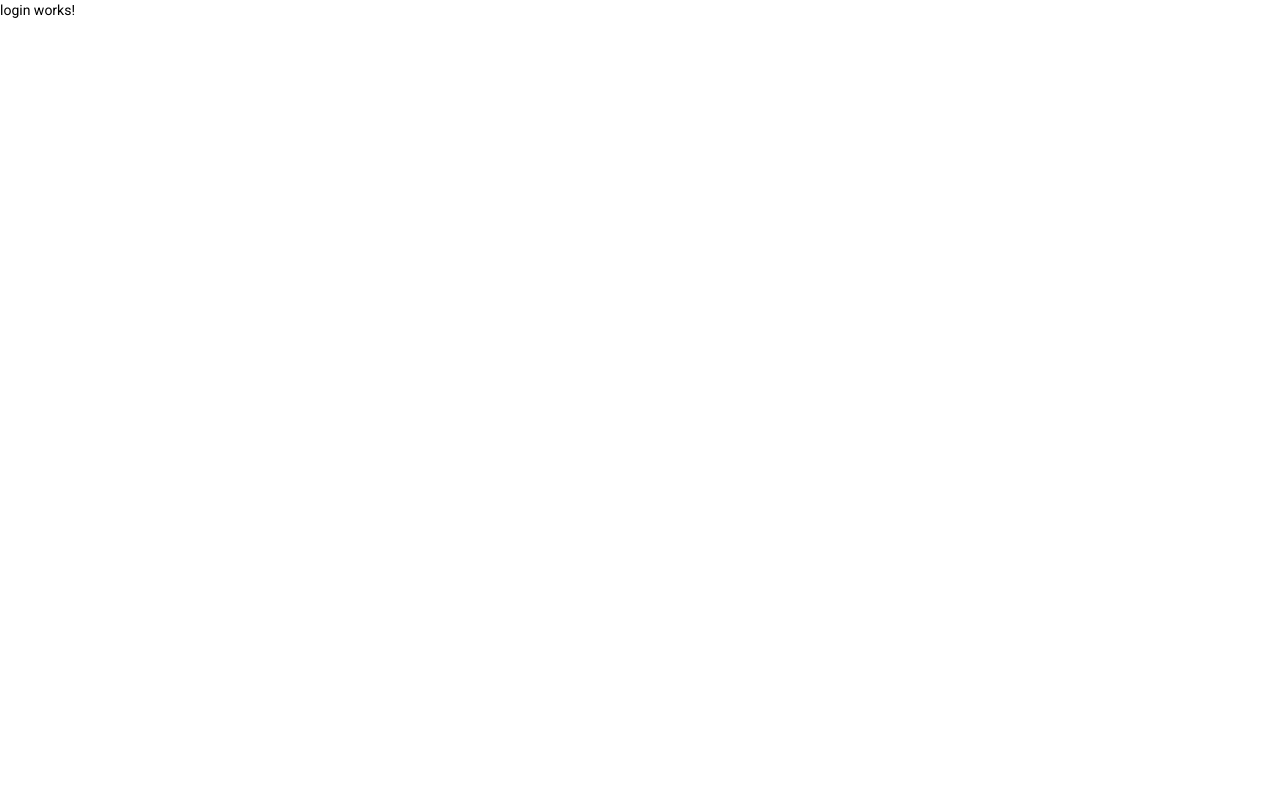
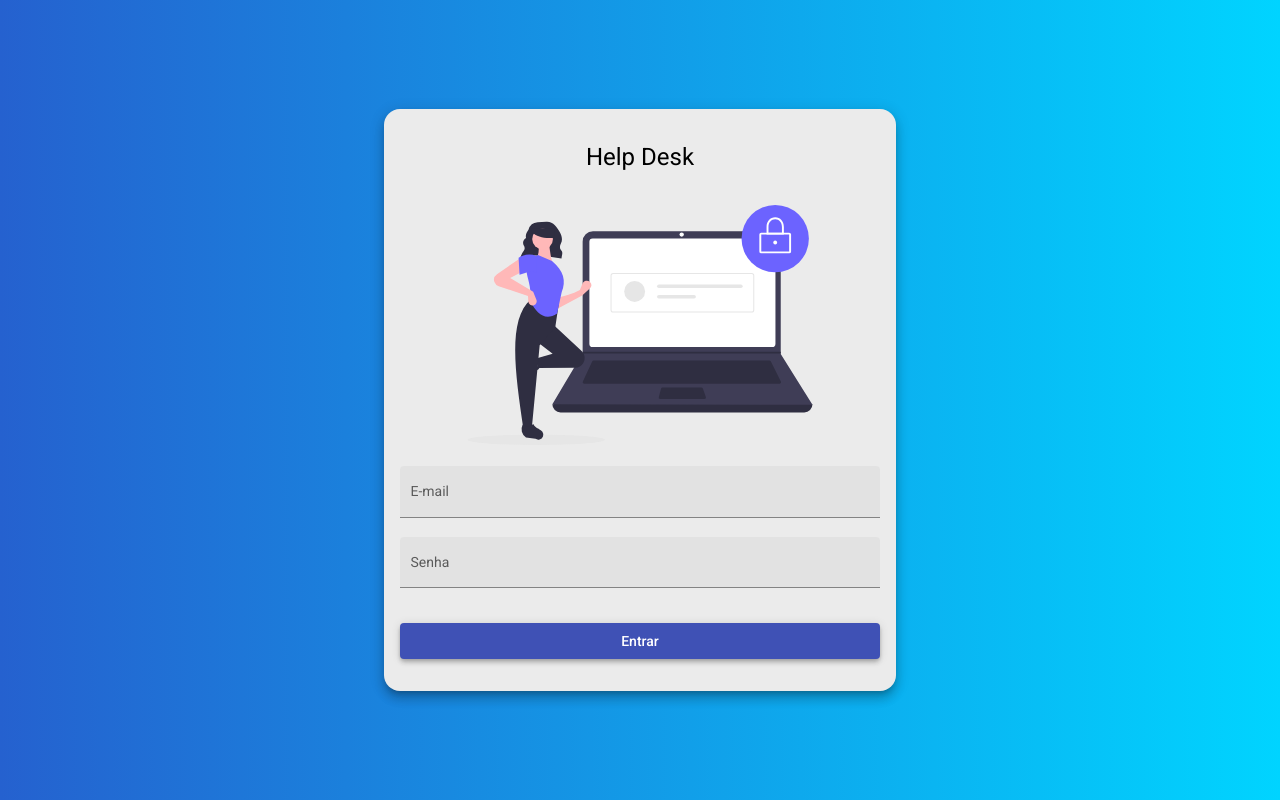
Before and after one commit to eduardoconceicao90/helpdesk, an Angular app: page /login in a window 1280 px wide. Built offline with nearby package versions, Linux system fonts and the light colour scheme.

Commit message:
HTML e CSS para LOGIN

```diff
--- a/src/app/components/home/home.component.css
+++ b/src/app/components/home/home.component.css
@@ -1,15 +1,11 @@
 mat-card {
-    width: 70%;
-    margin: 1rem auto;
+    width: 75%;
+    margin: -2rem auto;
     background-color: rgb(235, 235, 235);
  }
 
- img {
+img {
     height: 12rem;
- }
-
- .mat-card>:first-child, .mat-card-content>:first-child {
-    margin-top: 20px;
 }
 
 .title {
@@ -21,3 +17,7 @@
 p {
     text-align: center;
 }
+
+.mat-card>:first-child, .mat-card-content>:first-child {
+    margin-top: 10px;
+}
--- a/src/app/components/login/login.component.css
+++ b/src/app/components/login/login.component.css
@@ -0,0 +1,34 @@
+.container {
+    height: 100%;
+    background: linear-gradient(90deg, rgba(2,0,36,1) 0%, rgba(37,97,207,1) 0%, rgba(0,212,255,1) 100%);
+    display: flex;
+    align-items: center;
+    justify-content: center;
+}
+
+.form {
+    width: 30rem;
+    margin: auto;
+    background-color: rgb(235, 235, 235);
+    padding: 2rem 1rem;
+    border-radius: 1rem;
+}
+
+h1 {
+    width: 100%;
+    text-align: center;
+}
+
+img {
+    height: 15rem;
+    width: 100%;
+    margin: 1rem auto 1rem auto;
+}
+
+.full-width {
+    width: 100%;
+}
+
+button {
+    margin-top: 1rem;
+}
--- a/src/app/components/login/login.component.html
+++ b/src/app/components/login/login.component.html
@@ -1 +1,20 @@
-<p>login works!</p>
+<div class="container">
+    <form class="form mat-elevation-z8">
+
+        <h1>Help Desk</h1>
+
+        <img src="assets/img/login-image.svg" alt="Image Login">
+
+        <mat-form-field class="full-width" appearance="fill">
+          <mat-label>E-mail</mat-label>
+          <input matInput placeholder="Ex. fulano@mail.com">
+        </mat-form-field>
+
+        <mat-form-field class="full-width" appearance="fill">
+            <mat-label>Senha</mat-label>
+            <input matInput placeholder="Ex. 123" type="password">
+        </mat-form-field>
+
+        <button class="full-width mat-elevation-z4" mat-raised-button color="primary">Entrar</button>
+      </form>
+</div>
```
Also changed, not shown: src/assets/img/login-image.svg (added).
